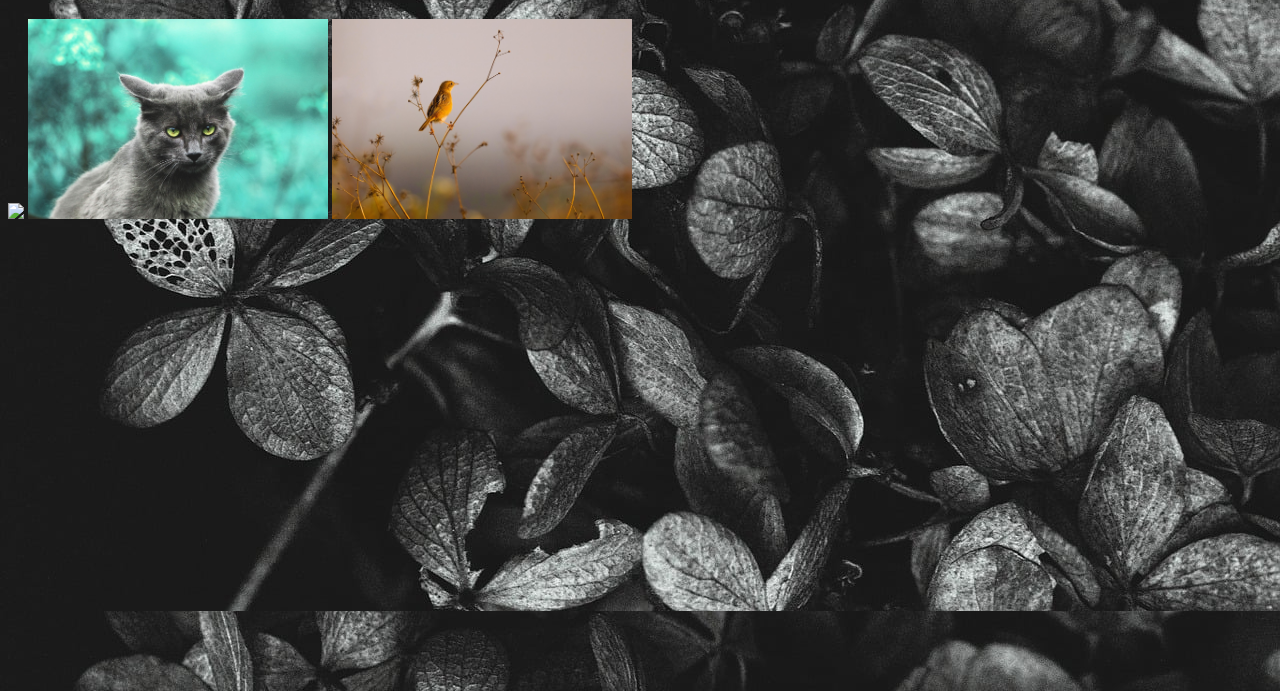
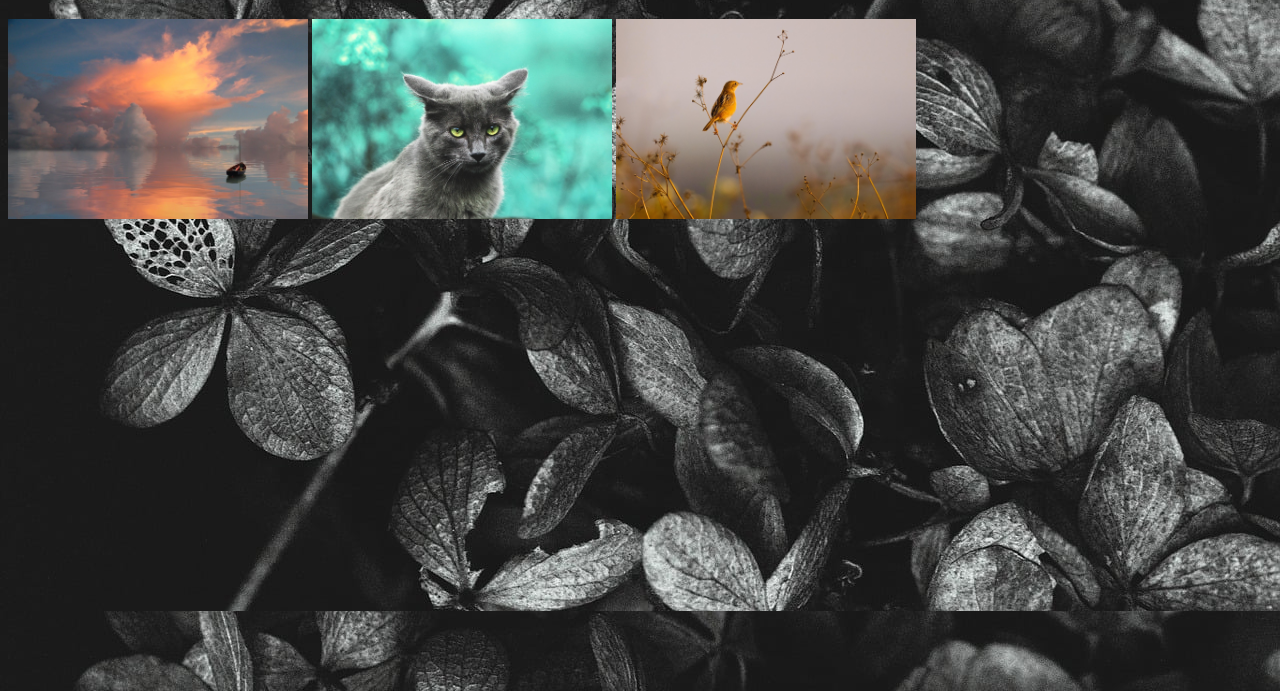
Before and after one commit to tonkazl/tonka_zlodi, a plain HTML site: page vjezba1.html in a window 1280 px wide. Shown: the part 109-800 px from the top of the page. Drawn offline with Linux system fonts and the light colour scheme; the site is published under a folder, as on GitHub Pages, so addresses that start at the root find nothing; files whose address does not match are found by name.

Commit message:
Update vjezba1.html

```diff
--- a/vjezba1.html
+++ b/vjezba1.html
@@ -7,7 +7,7 @@
 <body class="pozadina">
 	<a href="index.html">vrati me doma!</a>
 	<h1>Slike</h1>
-	<img src="/multimedija/slika1.jpg"/>
+	<img src="multimedija/slika1.jpg"/>
 	<img src="C:\multimedija\slika2.jpg"/>
 	<img src="C:\multimedija\slika3.jpg"/>
 </body>
```
